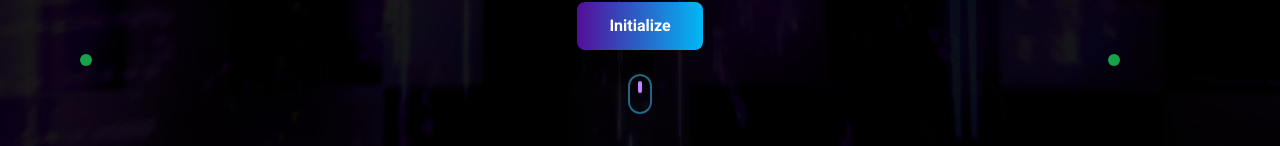
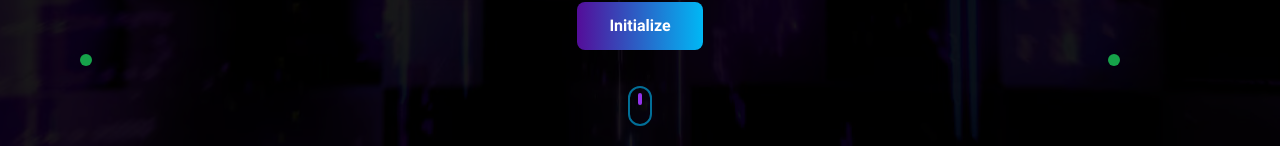
Before and after one commit to rubengp99/rubengp99.github.io, a React (Vite) app: page / in a window 1280 px wide. Shown: the part 654-800 px from the top of the page. Built offline with nearby package versions, Linux system fonts and the light colour scheme.

Commit message:
add reduce bottom marginc for mouse effect

```diff
--- a/src/components/Hero.tsx
+++ b/src/components/Hero.tsx
@@ -99,9 +99,9 @@ const Hero = () => {
       </div>
 
       {/* Scroll Indicator */}
-      <div className="absolute bottom-8 left-1/2 transform -translate-x-1/2">
-        <div className="w-6 h-10 border-2 border-custom-cyan-600/50 rounded-full flex justify-center">
-          <div className="w-1 h-3 bg-purple-400 rounded-full mt-2 animate-bounce"></div>
+      <div className="absolute bottom-5 left-1/2 transform -translate-x-1/2">
+        <div className="w-6 h-10 border-2 border-custom-cyan-700/60 rounded-full flex justify-center">
+          <div className="w-1 h-3 bg-purple-600 rounded-full mt-2 animate-bounce"></div>
         </div>
       </div>
     </section>
```
